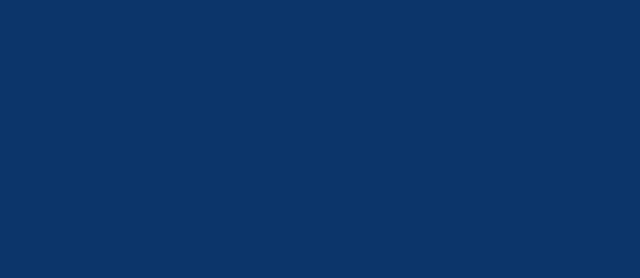
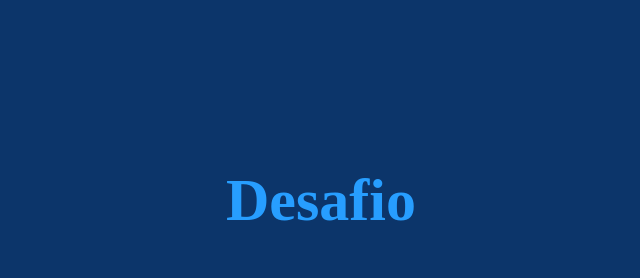
Before and after one commit to terezafcsousa2/desafio_Ballerine, a plain HTML site: page index.html in a window 1280 px wide. Shown: the whole page, without its empty margins (319-959 px from the left). Drawn offline with Linux system fonts and the light colour scheme.

Commit message:
Update index.html

```diff
--- a/index.html
+++ b/index.html
@@ -8,7 +8,7 @@
 </head>
 <body>
     <header>
-        <h1></h1>
+        <h1>Desafio</h1>
     </header>
 
 
```
